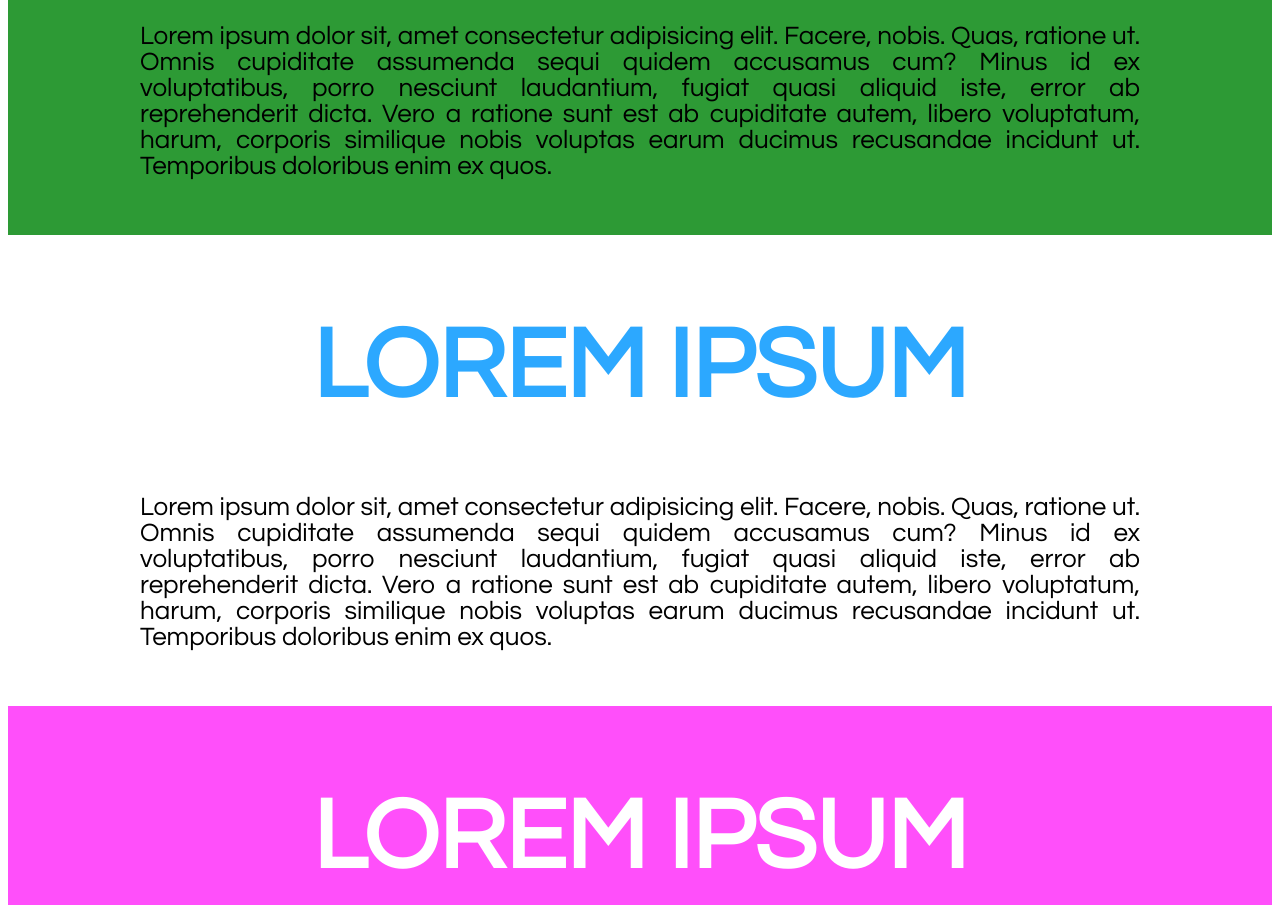
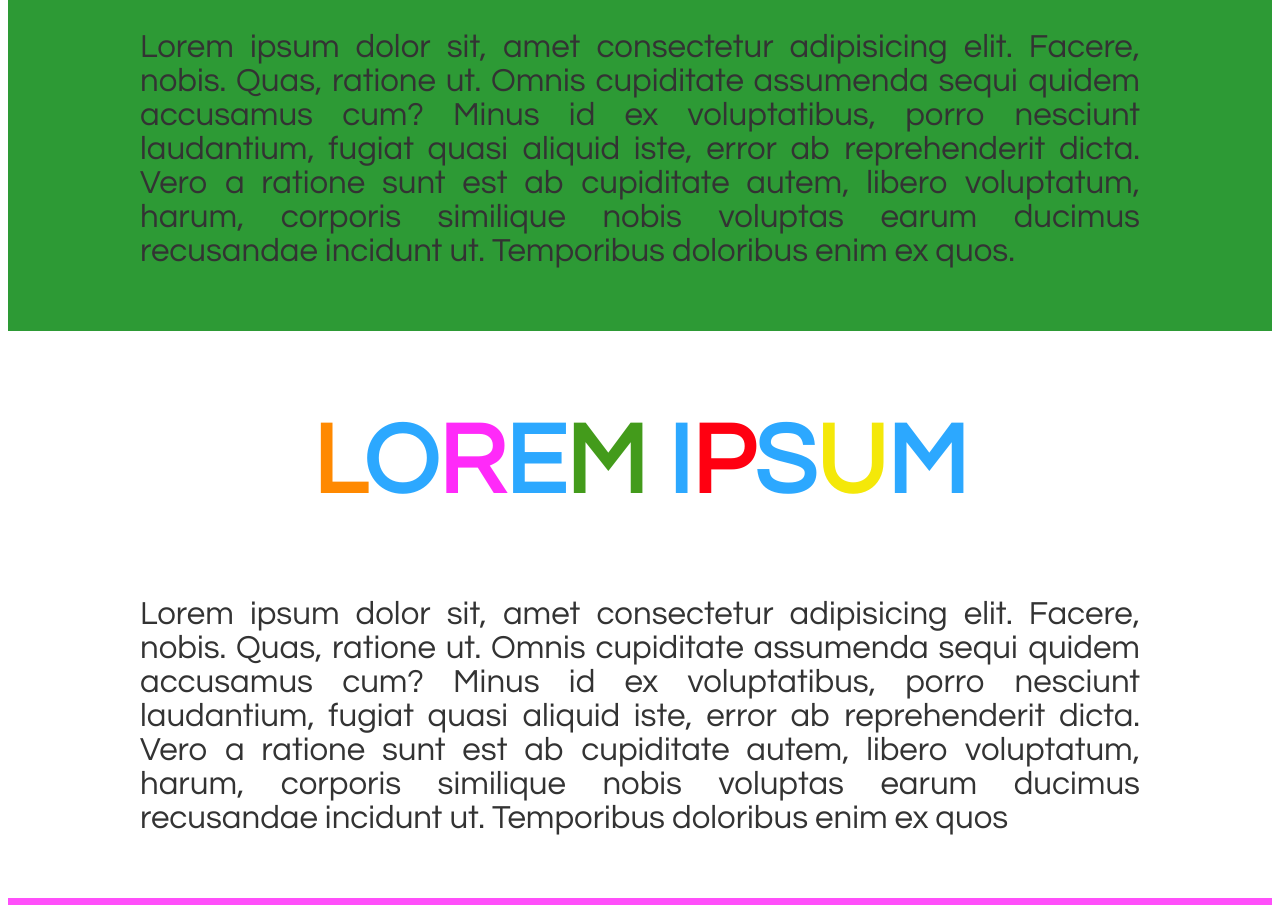
Before and after one commit to bwoysie/colorFull_Website, a plain HTML site: page index.html in a window 1280 px wide. Shown: the part 716-1621 px from the top of the page. Drawn offline with Linux system fonts and the light colour scheme.

Commit message:
completed course

```diff
--- a/index.html
+++ b/index.html
@@ -12,11 +12,8 @@
       <div id="header">
         <div id="logo">
           <h1>
-            <span id="orange">T</span>H
-            <span id="pink">E</span> F
-            <span id="green">U</span>N
-            <span id="red">Z</span> O
-            <span id="yellow">N</span>E
+            <span id="orange">T</span>H<span id="pink">E</span> F<span id="white">U</span>N
+            <span id="red">Z</span>O<span id="yellow">N</span>E
           </h1>
 
         </div>
@@ -25,7 +22,8 @@
   </div>
   <div id="section1">
     <div id="sectionContent1" class="sectionContent">
-      <h2>Lorem Ipsum</h2>
+      <h2><span id="orange">L</span>O<span id="blue">R</span>E<span id="yellow">M  </span>     I<span id="red">P</span>S<span id="yellow">U</span>M
+      </h2>
       <p>
         Lorem ipsum dolor sit, amet consectetur adipisicing elit.
         Facere, nobis. Quas, ratione ut. Omnis cupiditate assumenda
@@ -41,7 +39,7 @@
 
   <div id="section2">
     <div id="sectionContent2" class="sectionContent">
-      <h2>Lorem Ipsum</h2>
+      <h2><span id="orange">L</span>O<span id="pink">R</span>E<span id="green">M  </span>   I<span id="red">P</span>S<span id="yellow">U</span>M</h2>
       <p>
         Lorem ipsum dolor sit, amet consectetur adipisicing elit.
         Facere, nobis. Quas, ratione ut. Omnis cupiditate assumenda
@@ -50,14 +48,14 @@
         error ab reprehenderit dicta. Vero a ratione sunt est
         ab cupiditate autem, libero voluptatum, harum, corporis
         similique nobis voluptas earum ducimus recusandae incidunt ut.
-        Temporibus doloribus enim ex quos.
+        Temporibus doloribus enim ex quos
       </p>
     </div>
   </div>
 
   <div id="section3">
     <div id="sectionContent3" class="sectionContent">
-      <h2>Lorem Ipsum</h2>
+      <h2><span id="orange">L</span>O<span id="green">R</span>E<span id="orange">M   </span>I<span id="green">P</span>S<span id="yellow">U</span>M</h2>
       <p>
         Lorem ipsum dolor sit, amet consectetur adipisicing elit.
         Facere, nobis. Quas, ratione ut. Omnis cupiditate assumenda
@@ -73,7 +71,7 @@
 
   <div id="section4">
     <div id="sectionContent4" class="sectionContent">
-      <h2>Lorem Ipsum</h2>
+      <h2><span id="orange">L</span>O<span id="green">R</span>E<span id="orange">M   </span>I<span id="red">P</span>S<span id="yellow">U</span>M</h2>
       <p>
         Lorem ipsum dolor sit, amet consectetur adipisicing elit.
         Facere, nobis. Quas, ratione ut. Omnis cupiditate assumenda
@@ -89,7 +87,7 @@
 
   <div id="section5">
     <div id="sectionContent5" class="sectionContent">
-      <h2>Lorem Ipsum</h2>
+      <h2><span id="orange">L</span>O<span id="green">R</span>E<span id="orange">M  </span>I<span id="red">P</span>S<span id="yellow">U</span>M</h2>
       <p>
         Lorem ipsum dolor sit, amet consectetur adipisicing elit.
         Facere, nobis. Quas, ratione ut. Omnis cupiditate assumenda
--- a/styles.css
+++ b/styles.css
@@ -39,8 +39,9 @@ h2 {
 }
 
 .sectionContent p {
-  font-size: 26px;
+  font-size: 33px;
  text-align: justify;
+ color: #333333;
 }
 
 #section1 {
@@ -70,3 +71,27 @@ h2 {
 #section5 {
   background: #2CA8FF ;
 }
+
+#orange {
+color: #FF8900;
+}
+
+#pink {
+  color: #FF2AF9;
+}
+
+#green {
+  color: #439b1b;
+}
+
+#red {
+  color: #ff0011;
+}
+
+#yellow {
+  color: #f4e809;
+}
+
+#blue {
+  color:  #0f0783;
+}
```
